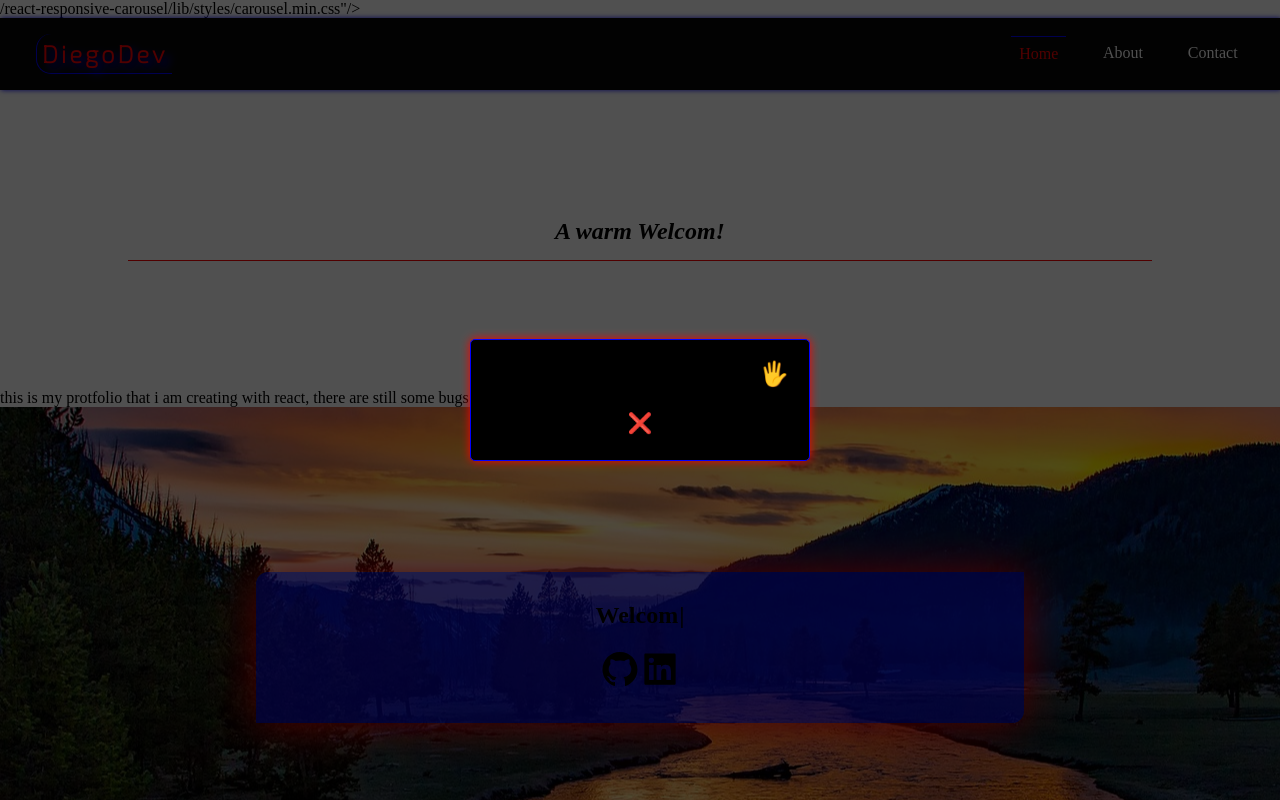
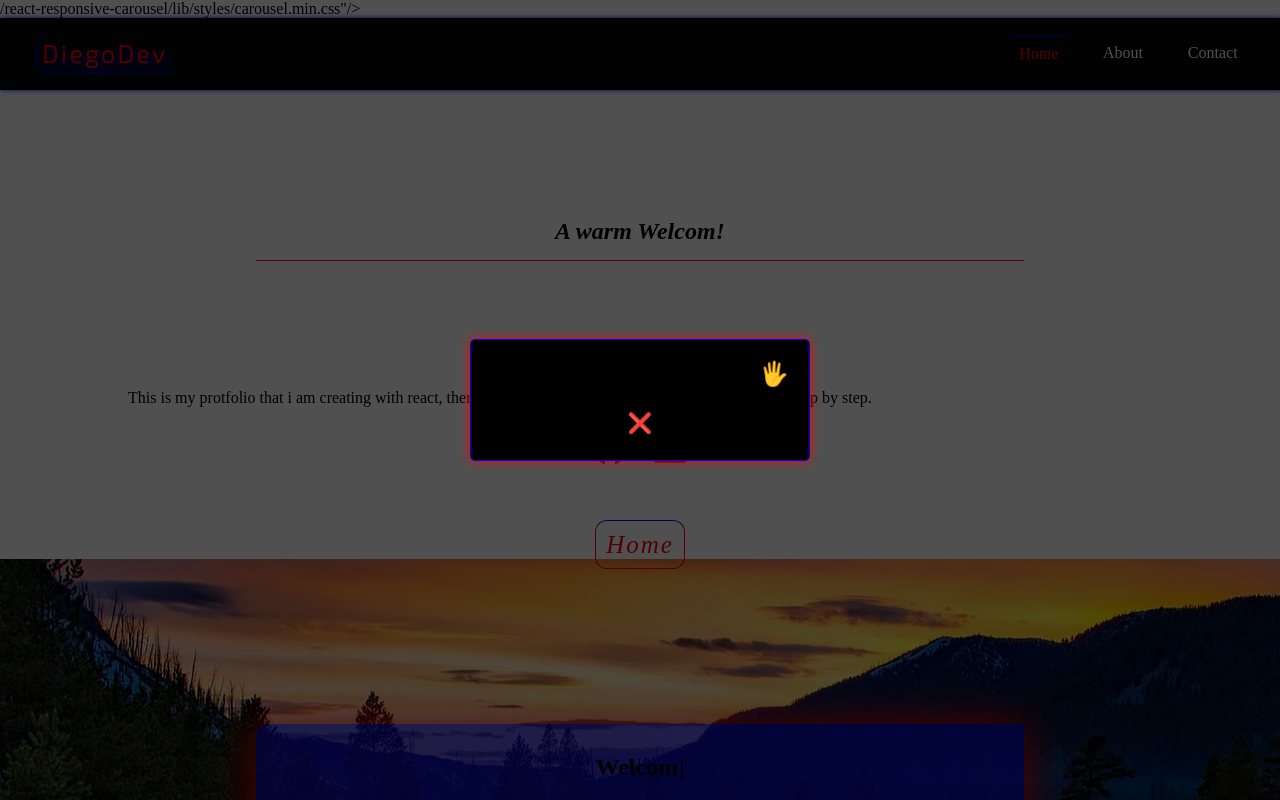
Before and after one commit to diego-monfort-landolt/Landoltdiego, a React (Vite) app: page / in a window 1280 px wide. Shown: the top 800 px of the page. Built offline with nearby package versions, Linux system fonts and the light colour scheme.

Commit message:
added styles and logic

```diff
--- a/src/component/Navbar.css
+++ b/src/component/Navbar.css
@@ -83,13 +83,45 @@ nav ul li a:hover {
   justify-content: center;
   align-items: center;
 
-  margin: 10%;
+  margin: 10% 20%;
   letter-spacing: 3;
   font-style: italic;
   border-bottom: 1px solid red;
   padding-bottom: 15px;
 
 }
+.textsection {
+  margin: 0 10%;
+}
+.iconsection {
+  text-align: center;
+  margin: 20px;
+}
+.iconsection a {
+  padding: 10px;
+  margin-bottom: 20px;
+}
+.link-home {
+  text-align: center;
+  letter-spacing: 2px;
+  font-style: italic;
+  font-size: 25px;
+  padding-top: 40px;
+}
+.link-home a {
+
+  color: #fff;
+  padding:10px;
+  border: 1px solid red;
+  border-radius: 12px;
+  text-decoration: none;
+
+}
+.link-home a:hover {
+  background-color: blue;
+  box-shadow: 0 0 20px blue;
+}
+
 
 @media (max-width: 480px) {
   .active {
--- a/src/component/Navbar.jsx
+++ b/src/component/Navbar.jsx
@@ -1,5 +1,7 @@
 import { useState } from 'react'
 import { Link, NavLink } from 'react-router-dom'
+
+import { AiFillGithub, AiFillLinkedin } from "react-icons/ai";
 import './Navbar.css'
 
 
@@ -26,8 +28,23 @@ export const Navbar = () => {
       </nav>
 
       <h2 className='welcometxt'> A warm Welcom!</h2>
-      <p className='txtnavbar'>this is my protfolio that i am creating with react, there are still some bugs that i want to fix.
-        everything step by step. </p>
+      <div className='textsection'>
+        <p className='txtnavbar'>This is my protfolio that i am creating with react, there are still some bugs that i want to fix.
+          everything step by step. </p>
+        <div className='iconsection'>
+          <a href='https://github.com/diego-monfort-landolt'>
+            <AiFillGithub color='red' size='40px' />
+          </a>
+          <a href='https://www.linkedin.com/in/diego-monfort-landolt/'>
+            <AiFillLinkedin size='40px' color='red' />
+          </a>
+        </div>
+        <div className='link-home'>
+          <NavLink to='/'>Home</NavLink>
+        </div>
+
+      </div>
+
     </>
   )
 }
```
